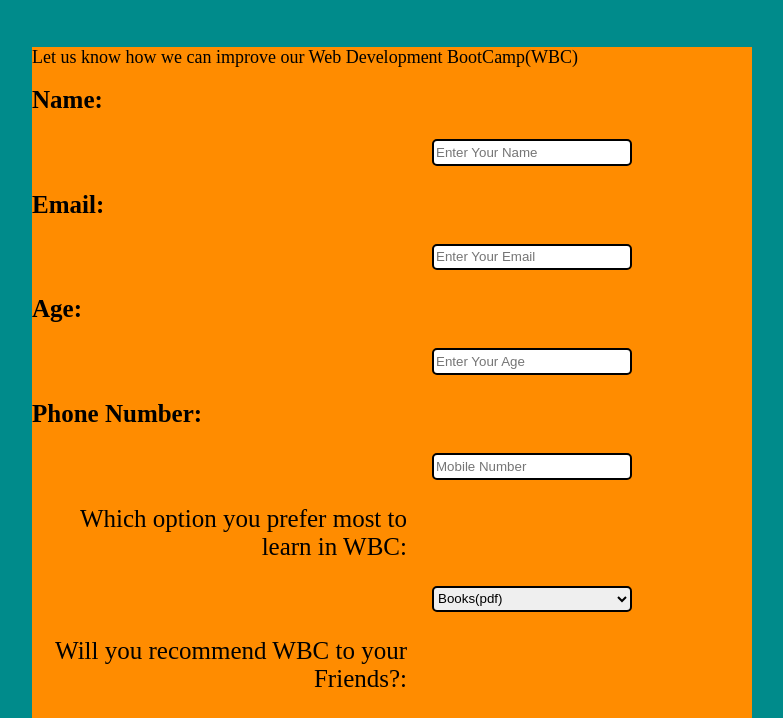
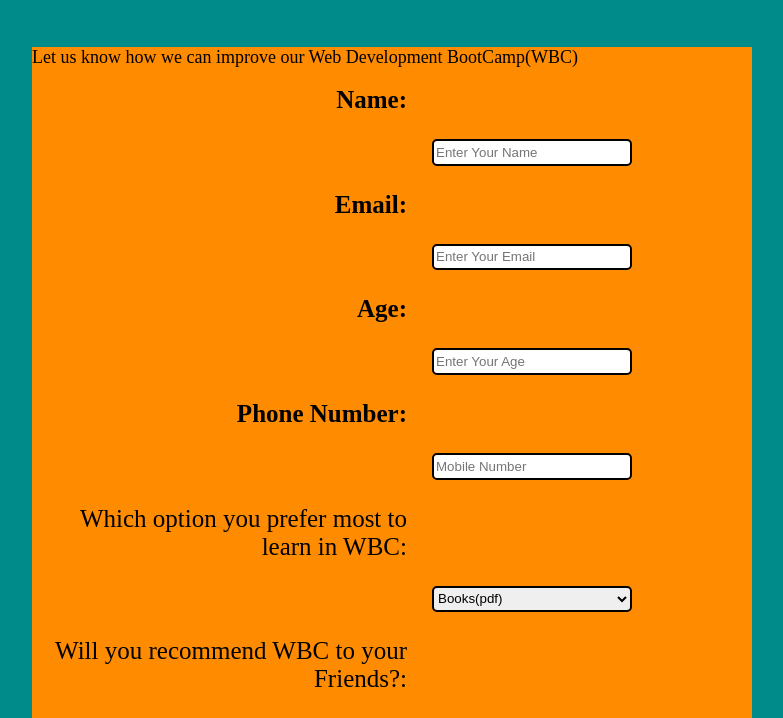
Before and after one commit to RaizBaig/surveyform, a plain HTML site: page index.html in a window 1280 px wide. Shown: the part 48-766 px from the top of the page, without its empty margins (248-1031 px from the left). Drawn offline with Linux system fonts and the light colour scheme.

Commit message:
chnages in flex

```diff
--- a/style.css
+++ b/style.css
@@ -15,6 +15,7 @@ form{
   @media (min-width: 570px) {
     .container {
       max-width: 540px;
+
     }
   }
 
@@ -25,7 +26,8 @@ form{
   }
   .question{
       display: flex;
-      flex-direction: row;
+      flex-direction: column;
+      align-items: flex-end;
       text-align: right;
       width: 15em;
       font-size: 25px;
@@ -35,13 +37,12 @@ form{
  .answer{
      display: flex;
      align-items: flex-start;
-     flex-direction: column;
+     flex-direction:column;
      width: auto;
      margin-left: 15em;
      padding:1em;
      font-size: 25px;
      text-align: start;
-
  }
 input[type="text"] {
     border: 2px solid black;
```
